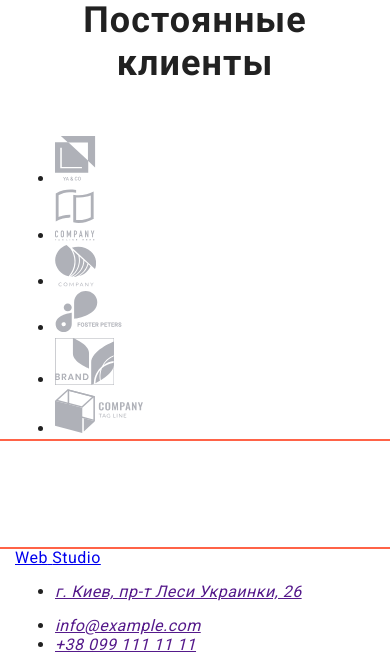
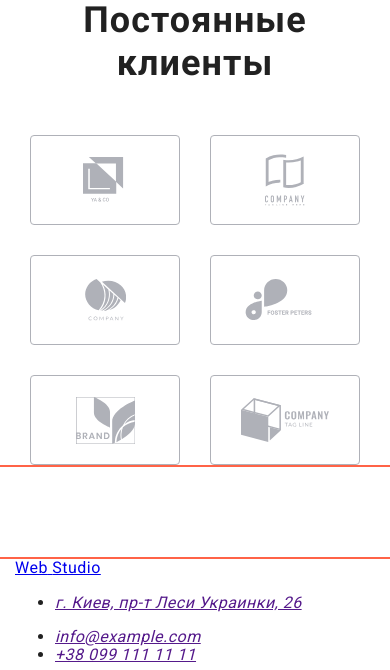
Before and after one commit to AnnaSimolchuk/goit-markup-hw-08, a plain HTML site: page index.html in a window 390 px wide. Shown: the part 3600-4270 px from the top of the page. Drawn offline with nearby package versions, Linux system fonts and the light colour scheme.

Commit message:
добавляет стили секции клиенты

```diff
--- /dev/null
+++ b/sass/components/webstudio/_clients.scss
@@ -0,0 +1,56 @@
+.clients-list {
+  @extend %list;
+  display: flex;
+  justify-content: center;
+  flex-wrap: wrap;
+
+  .client-img {
+    @media screen and (min-width: $mobile) {
+      height: 90px;
+    }
+
+    @media screen and (max-width: 767px) {
+      width: calc((100% - 4 * 15px) / 2);
+
+      &:nth-child(2n + 1) {
+        margin-right: 30px;
+      }
+
+      &:not(:nth-last-child(-n + 2)) {
+        margin-bottom: 30px;
+      }
+    }
+
+    @media screen and (min-width: $tablet) and (max-width: 1199px) {
+      width: calc((100% - 6 * 15px) / 3);
+      &:not(:nth-child(3n)) {
+        margin-right: 30px;
+      }
+      &:not(:nth-last-child(-n + 3)) {
+        margin-bottom: 30px;
+      }
+    }
+
+    @media screen and (min-width: $desktop) {
+      width: calc((100% - 12 * 15px) / 6);
+      &:not(:last-child) {
+        margin-right: 30px;
+      }
+    }
+  }
+}
+
+.link-icon {
+  @include centeredFlex;
+  height: 90px;
+  width: 100%;
+  border: 1px solid #afb1b8;
+  border-radius: 4px;
+  transition: all 250ms $cubic;
+
+  &:hover,
+  &:focus {
+    --color4: #2196f3;
+    border-color: $accent;
+  }
+}
```
Also changed, not shown: css/main.css, css/main.min.css, 2 other files.
